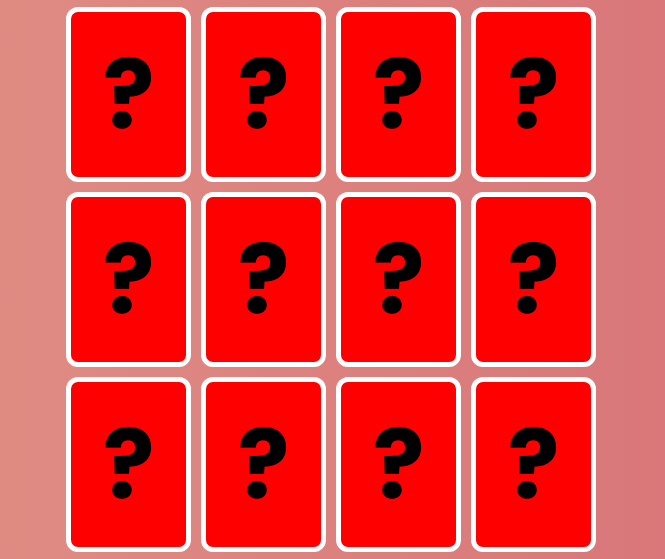
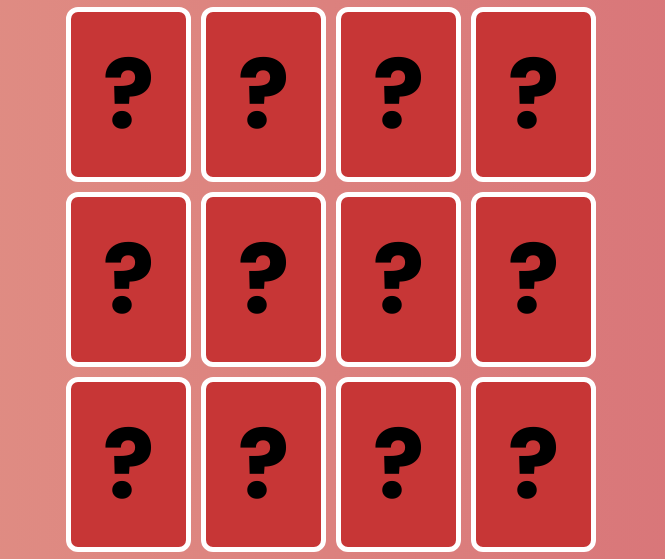
Before and after one commit to Podziuu/Matchin-card-game, a plain HTML site: page index.html in a window 1280 px wide. Shown: the part 209-768 px from the top of the page, without its empty margins (309-974 px from the left). Drawn offline with Linux system fonts and the light colour scheme.

Commit message:
changing color

```diff
--- a/style.css
+++ b/style.css
@@ -63,14 +63,14 @@ body {
 
 .card-back {
     font-size: 6rem;
-    background-color: red;
+    background-color: #c73636;
     border-color: white;
     transform: rotateY(0);
 }
 
 .card-front {
     background-color: white;
-    border-color: red;;
+    border-color: #c73636;
     transform: rotateY(180deg);
     font-size: 4rem;
 }
```
